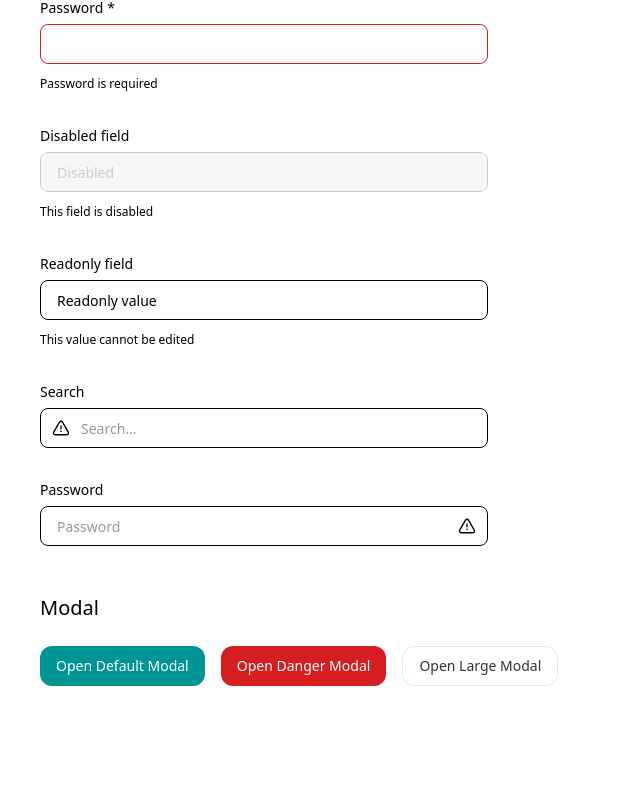
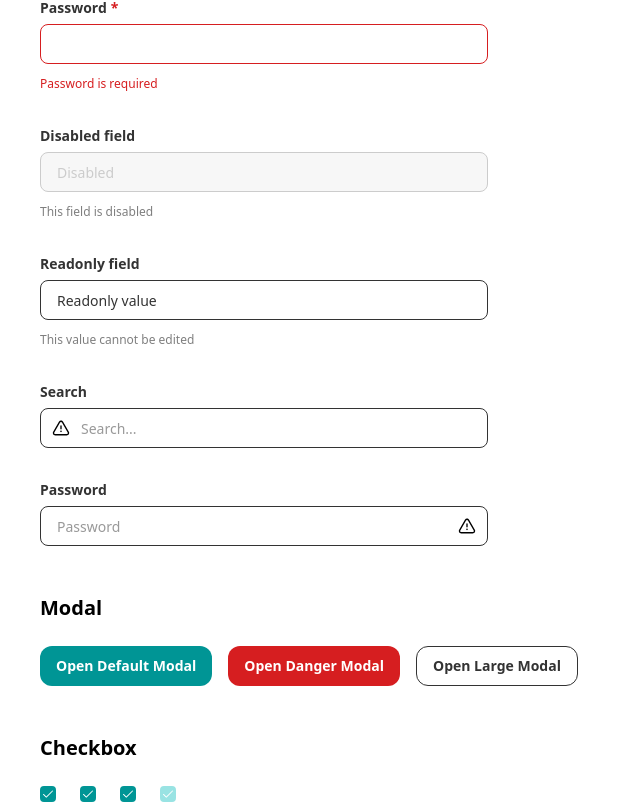
Before and after one commit to Negar-rezaei/artist-dashboard, a Next.js app: page / in a window 1280 px wide. Shown: the part 1796-2600 px from the top of the page, without its empty margins (0-640 px from the left). Before the commit the page ends 2522 px from the top, so only its background shows below. Built offline with nearby package versions, Linux system fonts and the light colour scheme.

Commit message:
feat(toast): add reusable toast component with success and error variants

```diff
--- a/src/app/page.tsx
+++ b/src/app/page.tsx
@@ -1,6 +1,7 @@
 "use client";
 
 import { Button } from "@/components/ui/button/Button";
+import { Checkbox } from "@/components/ui/checkbox";
 import { Field } from "@/components/ui/field";
 import { Icon } from "@/components/ui/icon/Icon";
 import { Input } from "@/components/ui/input";
@@ -10,6 +11,7 @@ import {
   ModalFooter,
   ModalHeader,
 } from "@/components/ui/modal";
+import { Toast } from "@/components/ui/toast";
 import { useState } from "react";
 
 const states = [
@@ -33,6 +35,8 @@ export default function Home() {
   const [dangerModalOpen, setDangerModalOpen] = useState(false);
 
   const [largeModalOpen, setLargeModalOpen] = useState(false);
+
+  const [checked, setChecked] = useState(true);
 
   return (
     <main className="min-h-screen bg-modal-bg p-10">
@@ -348,6 +352,62 @@ export default function Home() {
           </ModalFooter>
         </Modal>
       </section>
+
+      <section className="mt-12">
+        <h2 className="mb-6 heading-md">Checkbox</h2>
+
+        <div className="flex flex-col gap-8">
+          {/* Checked */}
+          <div className="flex items-center gap-6">
+            <Checkbox checked={checked} onCheckedChange={setChecked} />
+
+            <Checkbox defaultChecked className="pointer-events-none" />
+
+            <Checkbox defaultChecked className="pointer-events-none" />
+
+            <Checkbox defaultChecked disabled />
+          </div>
+
+          {/* Unchecked */}
+          <div className="flex items-center gap-6">
+            <Checkbox />
+
+            <Checkbox className="pointer-events-none" />
+
+            <Checkbox className="pointer-events-none" />
+
+            <Checkbox disabled />
+          </div>
+
+          {/* Indeterminate */}
+          <div className="flex items-center gap-6">
+            <Checkbox indeterminate />
+
+            <Checkbox indeterminate className="pointer-events-none" />
+
+            <Checkbox indeterminate className="pointer-events-none" />
+
+            <Checkbox indeterminate disabled />
+          </div>
+        </div>
+      </section>
+
+      <section className="mt-12">
+        <h2 className="mb-6 heading-md">Toast</h2>
+        <Toast
+          variant="success"
+          title="Saved"
+          description="Successfully"
+          className="mx-4"
+          icon={<Icon name="check" size={16} />}
+        />
+        <Toast
+          variant="error"
+          title="Failed"
+          description="Try again"
+          icon={<Icon name="warning" size={16} />}
+        />
+      </section>
     </main>
   );
 }
--- /dev/null
+++ b/src/components/ui/toast/index.ts
@@ -0,0 +1,2 @@
+export * from "./toast";
+export * from "./toast.types";
--- /dev/null
+++ b/src/components/ui/toast/toast.tsx
@@ -0,0 +1,37 @@
+"use client";
+
+import { forwardRef } from "react";
+
+import { cn } from "@/lib/cn";
+
+import type { ToastProps } from "./toast.types";
+import { toastVariants } from "./toast.variants";
+
+export const Toast = forwardRef<HTMLDivElement, ToastProps>(
+  (
+    { variant = "success", title, description, icon, className, ...props },
+    ref
+  ) => {
+    return (
+      <div
+        ref={ref}
+        role="status"
+        aria-live="polite"
+        className={cn(toastVariants({ variant }), className)}
+        {...props}
+      >
+        <div className="flex items-center gap-4">
+          {icon}
+
+          <div className="flex items-center gap-2">
+            <span className="body-md-strong">{title}</span>
+
+            {description && <span className="caption">{description}</span>}
+          </div>
+        </div>
+      </div>
+    );
+  }
+);
+
+Toast.displayName = "Toast";
--- a/src/design-system/tokens/component.css
+++ b/src/design-system/tokens/component.css
@@ -185,6 +185,8 @@
 
   --checkbox-gap: var(--space-2);
 
+  --checkbox-description: var(--color-text-secondary);
+
   /* ==========================================================================
      MODAL
      ========================================================================== */
@@ -218,4 +220,18 @@
   --modal-danger-text: var(--status-danger-text);
 
   --modal-danger-icon: var(--status-danger-text);
+
+  /* ==========================================================================
+       toast
+      ========================================================================== */
+
+  --toast-success-bg: var(--color-success-surface);
+
+  --toast-success-text: var(--color-text-success);
+
+  --toast-error-bg: var(--red-100);
+
+  --toast-error-text: var(--color-text-danger);
+
+  --shadow-toast: var(--shadow-xl);
 }
--- a/src/design-system/tokens/primitive.css
+++ b/src/design-system/tokens/primitive.css
@@ -17,7 +17,7 @@
   --teal-800: #004a4a;
 
   /* Danger */
-
+  --red-100: #fae4e4;
   --red-200: #efa5a6;
   --red-500: #d61e20;
   --red-600: #ab181a;
@@ -241,6 +241,7 @@
 
   --shadow-lg: 0 8px 24px rgba(0, 0, 0, 0.16);
 
+  --shadow-xl: 0px 8px 40px 0px rgba(37, 51, 67, 0.239);
   /* ==========================================================================
      MOTION
      ========================================================================== */
--- a/src/design-system/tokens/semantic.css
+++ b/src/design-system/tokens/semantic.css
@@ -176,12 +176,6 @@
 
   --font-weight-body: var(--font-weight-regular);
 
-  --font-weight-medium: var(--font-weight-medium);
-
-  --font-weight-semibold: var(--font-weight-semibold);
-
-  --font-weight-bold: var(--font-weight-bold);
-
   /* ==========================================================================
       RADIUS
       ========================================================================== */
@@ -202,13 +196,13 @@
       STATUS
       ========================================================================== */
 
-  --status-success-bg: var(--green-100);
+  --status-success-bg: var(--color-success-surface);
 
-  --status-success-text: var(--green-500);
+  --status-success-text: var(--color-text-success);
 
-  --status-success-border: var(--green-500);
+  --status-success-border: var(--color-border-success);
 
-  --status-danger-bg: var(--red-200);
+  --status-danger-bg: var(--color-danger-disabled);
 
   --status-danger-text: var(--red-500);
 
--- a/src/styles/theme.css
+++ b/src/styles/theme.css
@@ -2,9 +2,6 @@
  * =============================================================
  * TAILWIND THEME REGISTRATION
  * =============================================================
- * The ONLY place (besides typography.css) allowed to use `@theme`.
- * This is the public utility-generation surface: every var declared
- * here becomes a Tailwind class (e.g. bg-button-primary).
  */
 
 @theme {
@@ -16,13 +13,19 @@
   --color-button-primary-fg: var(--button-primary-fg);
 
   /* Button - Secondary */
-  --color-button-secondary: var(--button-secondary-border);
-  --color-button-secondary-hover: var(--button-secondary-border-hover);
-  --color-button-secondary-pressed: var(--button-secondary-border-pressed);
-  --color-button-secondary-disabled: var(--button-secondary-border-disabled);
+  --color-button-secondary-bg: var(--button-secondary-bg);
+  --color-button-secondary-bg-hover: var(--button-secondary-bg-hover);
+  --color-button-secondary-bg-pressed: var(--button-secondary-bg-pressed);
+  --color-button-secondary-bg-disabled: var(--button-secondary-bg-disabled);
+  --color-button-secondary-border: var(--button-secondary-border);
+  --color-button-secondary-border-hover: var(--button-secondary-border-hover);
+  --color-button-secondary-border-pressed: var(
+    --button-secondary-border-pressed
+  );
+  --color-button-secondary-border-disabled: var(
+    --button-secondary-border-disabled
+  );
   --color-button-secondary-fg: var(--button-secondary-fg);
-  --color-button-secondary-fg-hover: var(--button-secondary-fg-hover);
-  --color-button-secondary-fg-pressed: var(--button-secondary-fg-pressed);
   --color-button-secondary-fg-disabled: var(--button-secondary-fg-disabled);
 
   /* Button - Danger */
@@ -35,51 +38,91 @@
   /* Input */
   --color-input-bg: var(--input-bg);
   --color-input-bg-disabled: var(--input-bg-disabled);
-
   --color-input-border: var(--input-border);
   --color-input-border-hover: var(--input-border-hover);
   --color-input-border-active: var(--input-border-active);
   --color-input-border-disabled: var(--input-border-disabled);
-  --color-input-border-readonly: var(--input-border-readonly);
   --color-input-border-error: var(--input-border-error);
-
-  --color-input-fg: var(--input-fg);
-  --color-input-fg-disabled: var(--input-fg-disabled);
-
+  --color-input-fg: var(--input-text);
+  --color-input-fg-disabled: var(--input-text-disabled);
   --color-input-placeholder: var(--input-placeholder);
   --color-input-placeholder-disabled: var(--input-placeholder-disabled);
 
+  --color-field-label: var(--field-label);
+  --color-field-required: var(--field-required);
+  --color-field-helper: var(--field-helper);
+  --color-field-error: var(--field-error);
+
+  /* Checkbox */
+  --color-checkbox-bg: var(--checkbox-bg);
+  --color-checkbox-border: var(--checkbox-border);
+  --color-checkbox-icon: var(--checkbox-icon);
+
+  --color-checkbox-bg-hover: var(--checkbox-bg-hover);
+  --color-checkbox-border-hover: var(--checkbox-border-hover);
+
+  --color-checkbox-bg-pressed: var(--checkbox-bg-pressed);
+  --color-checkbox-border-pressed: var(--checkbox-border-pressed);
+
+  --color-checkbox-bg-checked: var(--checkbox-bg-checked);
+  --color-checkbox-border-checked: var(--checkbox-border-checked);
+  --color-checkbox-icon-checked: var(--checkbox-icon-checked);
+
+  --color-checkbox-bg-checked-hover: var(--checkbox-bg-checked-hover);
+  --color-checkbox-border-checked-hover: var(--checkbox-border-checked-hover);
+
+  --color-checkbox-bg-checked-pressed: var(--checkbox-bg-checked-pressed);
+  --color-checkbox-border-checked-pressed: var(
+    --checkbox-border-checked-pressed
+  );
+
+  --color-checkbox-bg-disabled: var(--checkbox-bg-disabled);
+  --color-checkbox-border-disabled: var(--checkbox-border-disabled);
+  --color-checkbox-icon-disabled: var(--checkbox-icon-disabled);
+
+  --color-checkbox-bg-checked-disabled: var(--checkbox-bg-checked-disabled);
+  --color-checkbox-border-checked-disabled: var(
+    --checkbox-border-checked-disabled
+  );
+  --color-checkbox-icon-checked-disabled: var(--checkbox-icon-checked-disabled);
+
+  --color-checkbox-label: var(--checkbox-label);
+  --color-checkbox-label-disabled: var(--checkbox-label-disabled);
+  --color-checkbox-description: var(--checkbox-description);
+
+  --color-checkbox-focus-ring: var(--checkbox-focus-ring);
+
+  --radius-checkbox: var(--checkbox-radius);
+
   /* Radius */
-  --radius-button: 0.75rem; /* 12px */
-  --radius-input: 0.5rem; /* 8px  */
-
-  /* field */
-  --color-field-label: var(--field-label-fg);
-  --color-field-required: var(--field-required-fg);
-  --color-field-helper: var(--field-helper-fg);
-  --color-field-error: var(--field-error-fg);
-
-  /* Modal */
+  --radius-button: 0.75rem;
+  --radius-input: 0.5rem;
 
   --color-modal-bg: var(--modal-bg);
-
   --color-modal-overlay: var(--modal-overlay);
-
   --color-modal-border: var(--modal-border);
-
   --color-modal-title: var(--modal-title);
-
   --color-modal-description: var(--modal-description);
-
-  --color-modal-body: var(--modal-body-text);
+  --color-modal-body: var(--modal-body);
 
   --color-modal-success-bg: var(--modal-success-bg);
-
+  --color-modal-success-text: var(--modal-success-text);
   --color-modal-success-icon: var(--modal-success-icon);
 
-  --color-modal-error-bg: var(--modal-error-bg);
-
-  --color-modal-error-icon: var(--modal-error-icon);
+  --color-modal-danger-bg: var(--modal-danger-bg);
+  --color-modal-danger-text: var(--modal-danger-text);
+  --color-modal-danger-icon: var(--modal-danger-icon);
 
   --radius-modal: var(--modal-radius);
+
+  /* toast */
+  --color-toast-success-bg: var(--color-success-surface);
+
+  --color-toast-success-text: var(--color-text-success);
+
+  --color-toast-error-bg: var(--red-100);
+
+  --color-toast-error-text: var(--color-text-danger);
+
+  --color-shadow-toast: var(--shadow-toast);
 }
--- a/src/styles/typography.css
+++ b/src/styles/typography.css
@@ -1,12 +1,4 @@
 @theme {
-  /* Font Family */
-  --font-family-sans: Inter, ui-sans-serif, system-ui, sans-serif;
-
-  /* Font Weight */
-  --font-weight-regular: 400;
-  --font-weight-medium: 500;
-  --font-weight-semibold: 600;
-  --font-weight-bold: 700;
 
   /*
    * Typography Scale
```
Also changed, not shown: src/components/ui/toast/toast.types.ts (added, +13 -0 lines), src/components/ui/toast/toast.variants.ts (added, +27 -0 lines).
